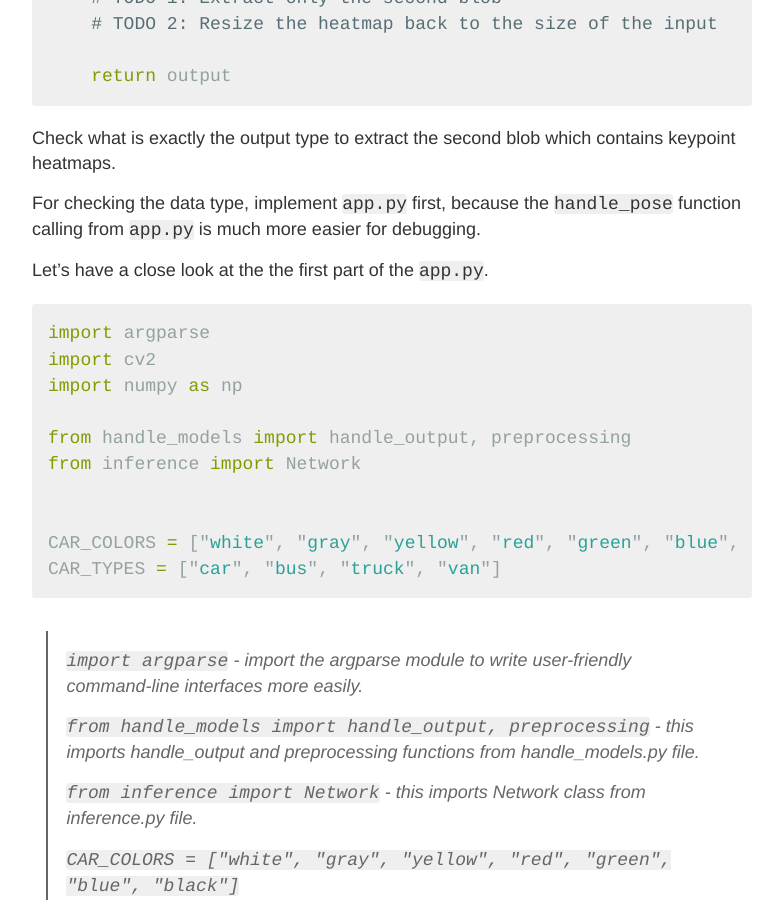
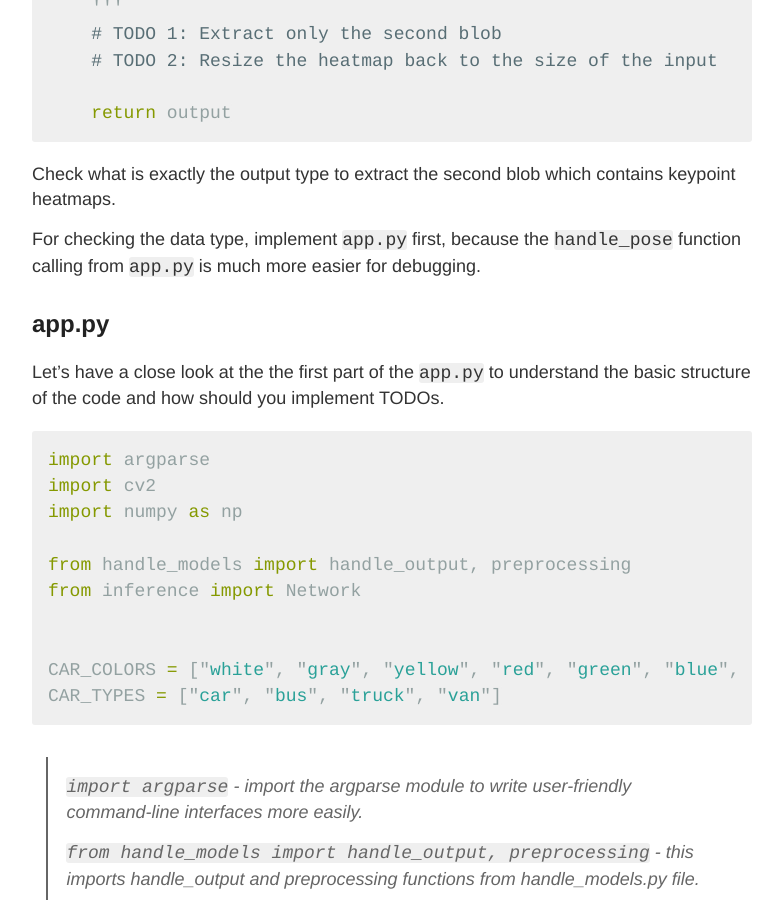
Before and after one commit to yamatokataoka/blog2, a Jekyll site: the page built from _posts/2019-12-25-intel-edge-ai-fundamentals-course.md, in a window 1280 px wide and 900 px high, scrolled down 20524 px. Shown: the whole window, without its empty margins (248-1031 px from the left). Built offline with Jekyll 4.4.1, drawn with Linux system fonts in a browser that asks for light colours.

Commit message:
Add app.py section

````diff
--- a/_posts/2019-12-25-intel-edge-ai-fundamentals-course.md
+++ b/_posts/2019-12-25-intel-edge-ai-fundamentals-course.md
@@ -1060,7 +1060,9 @@ Check what is exactly the output type to extract the second blob which contains
 
 For checking the data type, implement `app.py` first, because the `handle_pose` function calling from `app.py` is much more easier for debugging.
 
-Let's have a close look at the the first part of the `app.py`.
+## app.py
+
+Let's have a close look at the the first part of the `app.py` to understand the basic structure of the code and how should you implement TODOs.
 
 ```python
 import argparse
````
